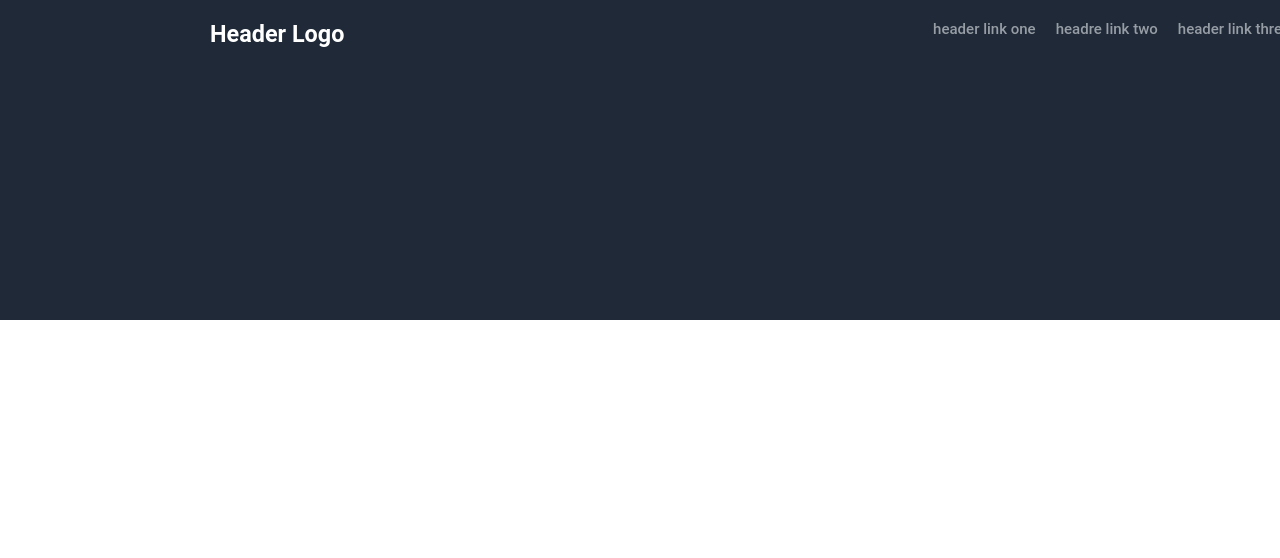
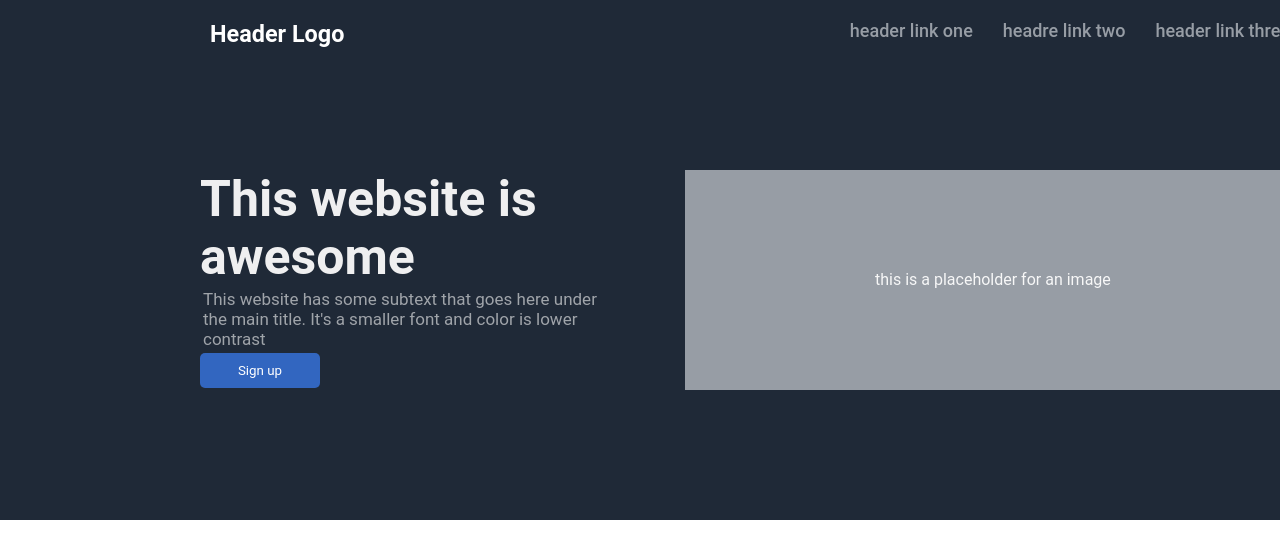
Before and after one commit to Nafizza/Landing-page, a plain HTML site: page index.html in a window 1280 px wide. Shown: the top 558 px of the page. Drawn offline with Linux system fonts and the light colour scheme.

Commit message:
1st part- blue done

```diff
--- a/index.html
+++ b/index.html
@@ -15,5 +15,18 @@
             <p>header link three</p>
         </div>
     </div>
+    <div class="header-content">
+        <div class="header-text">
+            <h1>This website is awesome</h1>
+        <p> This website has some subtext that goes here under the main title. It's a smaller font and color is lower contrast</p>
+        <div class="signup-button">
+            <button>Sign up</button>
+        </div>
+
+        </div>
+        <div class="header-img">
+            <p>this is a placeholder for an image</p>
+        </div>
+    </div>
 </body>
 </html>
--- a/style.css
+++ b/style.css
@@ -12,7 +12,7 @@
     font-size: 20px;
     font-weight: 500;
     width: 1480px;
-    height: 300px;
+    height: 150px;
     flex-basis: 20%;
     justify-content: space-between;
 }
@@ -23,13 +23,66 @@
 .right-header{
     display:flex;
     flex-direction: row;
-    gap: 20px;
-    justify-content: space-between;
+    gap: 30px;
+    justify-content: space-around;
     justify-content: center;
     font-family:'Roboto', sans-serif;
-    font-size: 15px;
+    font-size: 18px;
     font-weight: 500;
     color: #979da5;
     margin-right: 200px;
     margin-top: 10px;
 }
+
+.header-content{
+    display: flex;
+    background-color: #1F2937;
+    width: 1500px;
+    height: 350px;
+    gap:70px;
+}
+
+.header-text{
+    color: rgba(253, 253, 253, 0.939);
+    margin-left: 200px;
+    width:415px;
+    padding:0;
+    font-size: 25px;
+    display: flex;
+    flex-wrap: wrap;
+}
+
+.header-text p{
+    color: #fbfbfb95;
+    padding: 3px;
+    font-size: 17px;
+}
+
+.header-text, .header-text p{
+    display: inline-block;
+}
+
+.signup-button button{
+    background-color: rgb(50, 102, 192);
+    color: white;
+    height: 35px;
+    width: 120px;
+    border: none;
+    border-radius: 5px;
+   /* margin-left: 10px; */
+
+}
+
+.header-img{
+    background-color: #979da5;
+    width: 620px;
+    height:220px;
+    color:rgba(253, 253, 253, 0.939)
+}
+
+.header-img p{
+    padding: 100px 180px;
+    text-indent: 10px;
+
+
+}
```
